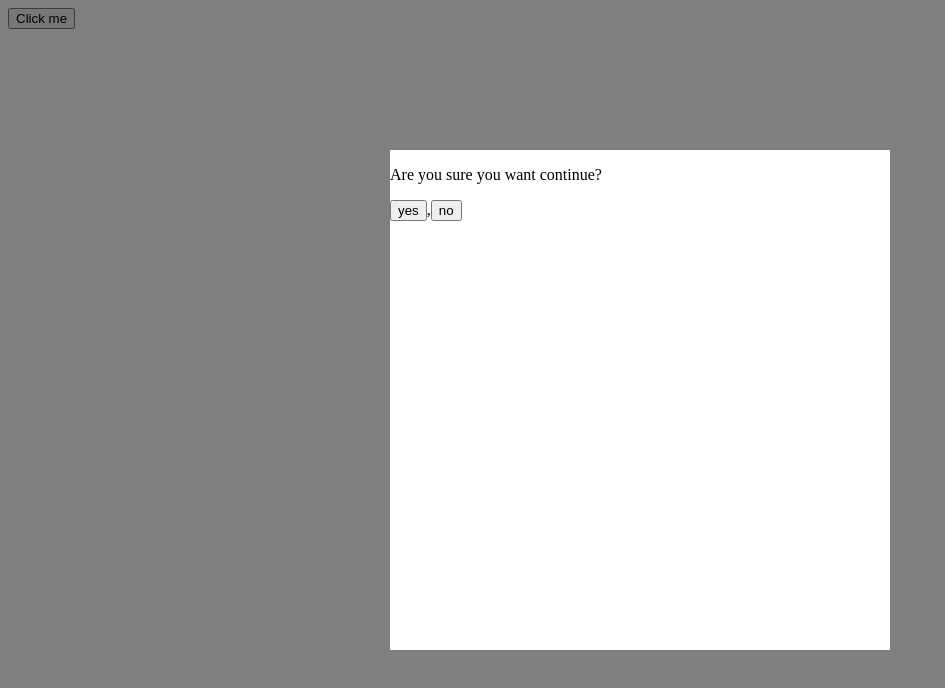
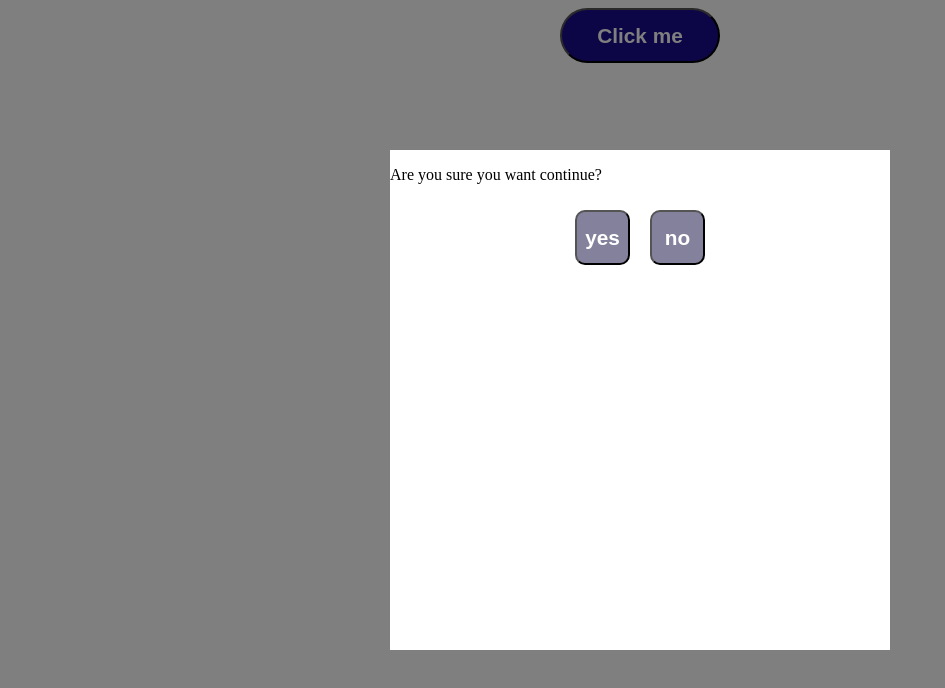
Before and after one commit to ramonvictorn/vanillajs-dialog-component, a website: page index.html in a window 1280 px wide. Shown: the whole page, without its empty margins (0-945 px from the left). Drawn offline with Linux system fonts and the light colour scheme.

Commit message:
style: better buttons

```diff
--- a/dialog.js
+++ b/dialog.js
@@ -16,12 +16,12 @@ const dialog = (body, options) => {
     content.classList.add('content')
 
     const controls = `
-        <div class='controls'>
-            ${options.map((option) => {
+        <div class='controls flex justify-center justify-items-center'>
+            ${(options.map((option) => {
                 return (
-                   `<button onclick="window.dialog.click('${option.value}')">${option.title}</button>`
+                   `<button class="options-button" onclick="window.dialog.click('${option.value}')">${option.title}</button>`
                 )
-            })}
+            })).join('')}
         </div>
     `
 
@@ -44,12 +44,11 @@ setTimeout(async () => {
     const response = await window.dialog('Are you sure you want continue?', [
         {
             title: 'yes',
-            value: 'yesValue'
+            value: 'Yes'
         },
         {
             title: 'no',
-            value: 'noValue'
+            value: 'Cancel'
         },
     ])
-    console.log('response', response)
 }, 500);
--- a/index.css
+++ b/index.css
@@ -1,3 +1,14 @@
+/* reusable */
+.flex {
+    display: flex;
+}
+.justify-center	 {
+    justify-content: center;
+}
+.justify-items-center {
+    justify-items: center;
+}
+
 .modal {
     top: 0%;
     left: 0%;
@@ -15,4 +26,40 @@
     background: white;
     position: absolute;
     transform: translate(-50%, -50%);
-  }
+}
+
+.click-button:hover {
+    background-color: #483ea9;
+}
+.click-button {
+    background-color: #190c8d;
+    color: #ffffff;
+    font-size: 1.3em;
+    font-weight: 600;
+    position: relative;
+    outline: none;
+    border-radius: 50px;
+    display: flex;
+    justify-content: center;
+    align-items: center;
+    cursor: pointer;
+    height: 55px;
+    width: 160px;
+}
+
+.options-button {
+    background-color: #84819c;
+    color: #ffffff;
+    font-size: 1.3em;
+    font-weight: 600;
+    position: relative;
+    outline: none;
+    border-radius: 10px;
+    display: flex;
+    justify-content: center;
+    align-items: center;
+    cursor: pointer;
+    height: 55px;
+    width: 55px;
+    margin: 10px;
+}
--- a/index.html
+++ b/index.html
@@ -10,6 +10,8 @@
     <script src='dialog.js'></script>
 </head>
 <body>
-    <button onclick="clickme()">Click me</button>
+    <div class="flex justify-center justify-items-center">
+        <button class="click-button" onclick="clickme()">Click me</button>
+    </div>
 </body>
 </html>
```
